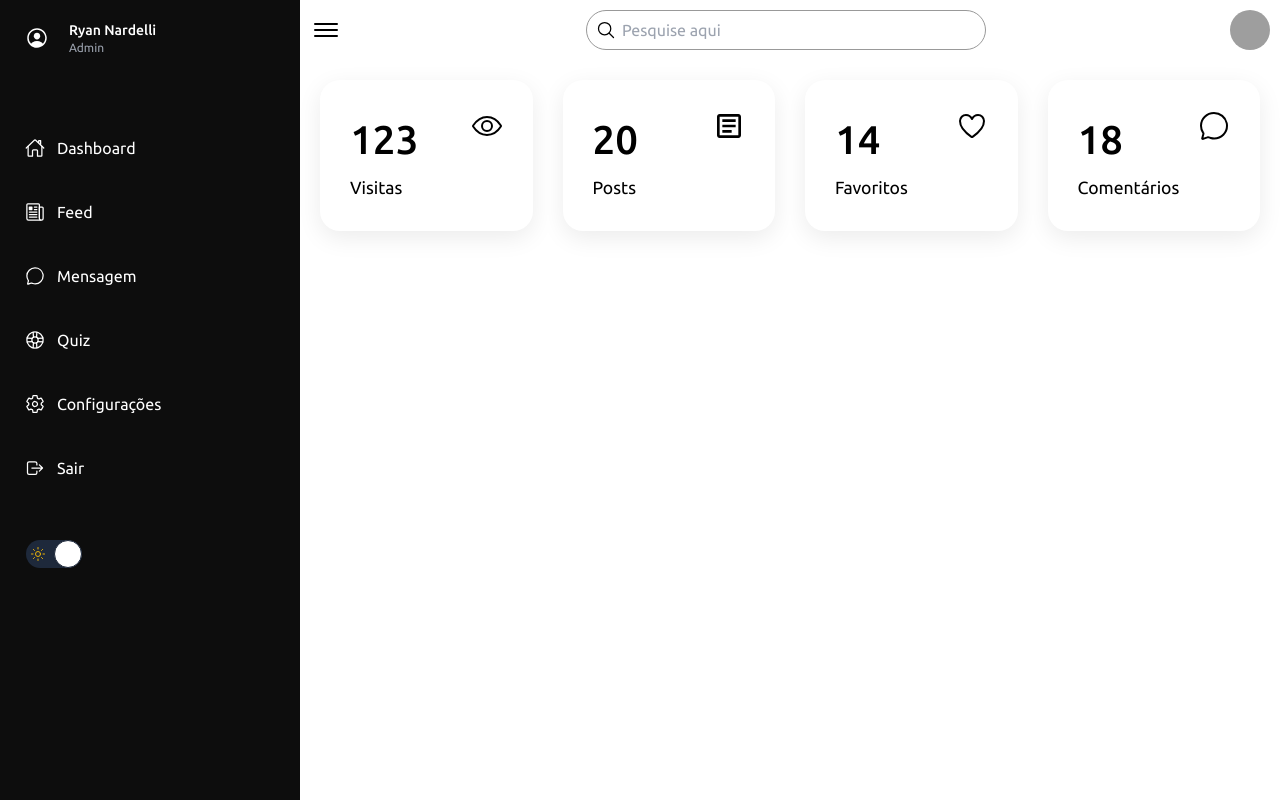
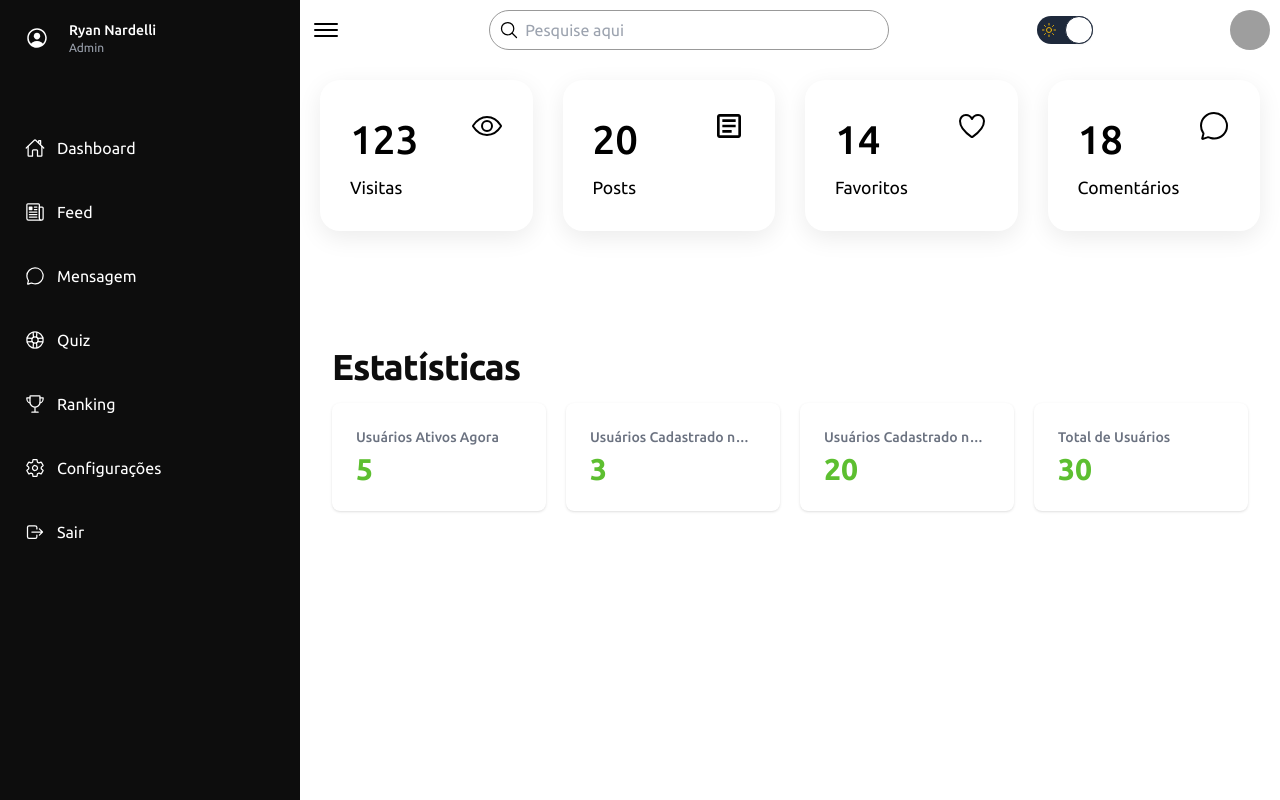
Before and after one commit to ryannardelli/heisenverse-_front_end, a Next.js app: page /dashboard in a window 1280 px wide. Built offline with nearby package versions, Linux system fonts and the light colour scheme; grey boxes are pictures that could not be loaded.

Commit message:
enviando ajustes

```diff
--- a/public/styles/sidebar.css
+++ b/public/styles/sidebar.css
@@ -212,6 +212,8 @@ body {
   background: var(--primary);
 }
 
-.cardBox .card:hover .numbers, .cardBox .card:hover .cardName, .cardBox .card:hover .iconBx {
+.cardBox .card:hover .numbers,
+.cardBox .card:hover .cardName,
+.cardBox .card:hover .iconBx {
   color: var(--white);
 }
--- /dev/null
+++ b/src/app/components/InfoStatisticAdm/index.tsx
@@ -0,0 +1,61 @@
+export const InfoStatisticAdm = () => {
+  return (
+    <div className="w-full">
+      <div className="max-w-7xl mx-auto px-4 sm:px-6 lg:py-24 lg:px-8">
+        <h2 className="text-3xl font-extrabold tracking-tight text-secondary sm:text-4xl dark:text-white">
+          Estatísticas
+        </h2>
+        <div className="grid grid-cols-1 gap-5 sm:grid-cols-4 mt-4">
+          <div className="bg-white overflow-hidden shadow sm:rounded-lg dark:bg-gray-900">
+            <div className="px-4 py-5 sm:p-6">
+              <dl>
+                <dt className="text-sm leading-5 font-medium text-gray-500 truncate dark:text-gray-400">
+                  Usuários Ativos Agora
+                </dt>
+                <dd className="mt-1 text-3xl leading-9 font-semibold text-primary">
+                  5
+                </dd>
+              </dl>
+            </div>
+          </div>
+          <div className="bg-white overflow-hidden shadow sm:rounded-lg dark:bg-gray-900">
+            <div className="px-4 py-5 sm:p-6">
+              <dl>
+                <dt className="text-sm leading-5 font-medium text-gray-500 truncate dark:text-gray-400">
+                  Usuários Cadastrado na Semana
+                </dt>
+                <dd className="mt-1 text-3xl leading-9 font-semibold text-primary">
+                  3
+                </dd>
+              </dl>
+            </div>
+          </div>
+          <div className="bg-white overflow-hidden shadow sm:rounded-lg dark:bg-gray-900">
+            <div className="px-4 py-5 sm:p-6">
+              <dl>
+                <dt className="text-sm leading-5 font-medium text-gray-500 truncate dark:text-gray-400">
+                Usuários Cadastrado no mês
+                </dt>
+                <dd className="mt-1 text-3xl leading-9 font-semibold text-primary">
+                  20
+                </dd>
+              </dl>
+            </div>
+          </div>
+          <div className="bg-white overflow-hidden shadow sm:rounded-lg dark:bg-gray-900">
+            <div className="px-4 py-5 sm:p-6">
+              <dl>
+                <dt className="text-sm leading-5 font-medium text-gray-500 truncate dark:text-gray-400">
+                  Total de Usuários
+                </dt>
+                <dd className="mt-1 text-3xl leading-9 font-semibold text-primary">
+                  30
+                </dd>
+              </dl>
+            </div>
+          </div>
+        </div>
+      </div>
+    </div>
+  );
+};
--- a/src/app/components/Main/index.tsx
+++ b/src/app/components/Main/index.tsx
@@ -1,8 +1,9 @@
-import { IoMenuOutline, IoSearchOutline } from "react-icons/io5";
+import { IoMenuOutline, IoMoonOutline, IoSearchOutline, IoSunnyOutline } from "react-icons/io5";
 import useToggle from "../../utils/useToggle";
 import { CardsStatistic } from "../CardsStatistic";
 
 import "/public/styles/sidebar.css";
+import { InfoStatisticAdm } from "../InfoStatisticAdm";
 
 export const Main = () => {
   const { isActive: menuActive, toggle: toggleMenu } = useToggle(false);
@@ -19,6 +20,28 @@ export const Main = () => {
           </label>
         </div>
 
+        <div className="relative inline-block w-14 h-7">
+          <div className="absolute left-1 top-1/2 transform -translate-y-1/2 text-yellow-500">
+            <IoSunnyOutline size={16} />
+          </div>
+
+          <input
+            defaultChecked
+            id="switch-component-1"
+            type="checkbox"
+            className="peer appearance-none w-14 h-7 bg-slate-100 rounded-full checked:bg-slate-800 cursor-pointer transition-colors duration-300"
+          />
+
+          <label
+            htmlFor="switch-component-1"
+            className="absolute top-0 left-0 w-7 h-7 bg-white rounded-full border border-slate-300 shadow-sm transition-transform duration-300 peer-checked:translate-x-7 peer-checked:border-slate-800 cursor-pointer"
+          ></label>
+
+          <div className="absolute right-1 top-1/2 transform -translate-y-1/2 text-slate-300 peer-checked:text-white">
+            <IoMoonOutline size={16} />
+          </div>
+        </div>
+
         <div className="user">
           <img
             src="https://static.vecteezy.com/system/resources/previews/019/896/008/original/male-user-avatar-icon-in-flat-design-style-person-signs-illustration-png.png"
@@ -27,6 +50,7 @@ export const Main = () => {
         </div>
       </div>
       <CardsStatistic />
+      <InfoStatisticAdm />
     </div>
   );
 };
--- a/src/app/components/Sidebar/index.tsx
+++ b/src/app/components/Sidebar/index.tsx
@@ -9,16 +9,14 @@ import {
   IoHelpBuoyOutline,
   IoLogOutOutline,
   IoNewspaperOutline,
-  IoMoonOutline,
-  IoSunnyOutline,
   IoPersonCircleOutline,
+  IoTrophyOutline,
 } from "react-icons/io5";
 
 import "/public/styles/sidebar.css";
 
 export const SideBar = () => {
   const { isActive: menuActive } = useToggle(false);
-  // const { isActive: menuActive, toggle: toggleMenu } = useToggle(false);
   return (
     <div className={`container-dashboard ${menuActive ? "active" : ""}`}>
       <div className={`navigation ${menuActive ? "active" : ""}`}>
@@ -74,6 +72,15 @@ export const SideBar = () => {
           <li>
             <a href="#">
               <span className="icon">
+                <IoTrophyOutline size={20} />
+              </span>
+              <span className="title">Ranking</span>
+            </a>
+          </li>
+
+          <li>
+            <a href="#">
+              <span className="icon">
                 <IoSettingsOutline size={20} />
               </span>
               <span className="title">Configurações</span>
@@ -89,7 +96,7 @@ export const SideBar = () => {
             </a>
           </li>
 
-          {/* Toggle Light/Dark */}
+          {/* Toggle Light/Dark
           <div className="relative inline-block w-14 h-7 mt-10 ml-4">
             <div className="absolute left-1 top-1/2 transform -translate-y-1/2 text-yellow-500">
               <IoSunnyOutline size={16} />
@@ -110,7 +117,7 @@ export const SideBar = () => {
             <div className="absolute right-1 top-1/2 transform -translate-y-1/2 text-slate-300 peer-checked:text-white">
               <IoMoonOutline size={16} />
             </div>
-          </div>
+          </div> */}
         </ul>
       </div>
     </div>
```
Also changed, not shown: src/app/components/CardsStatistic/index.tsx (+6 -2 lines). Lines whose indentation alone changed are shown as unchanged.
